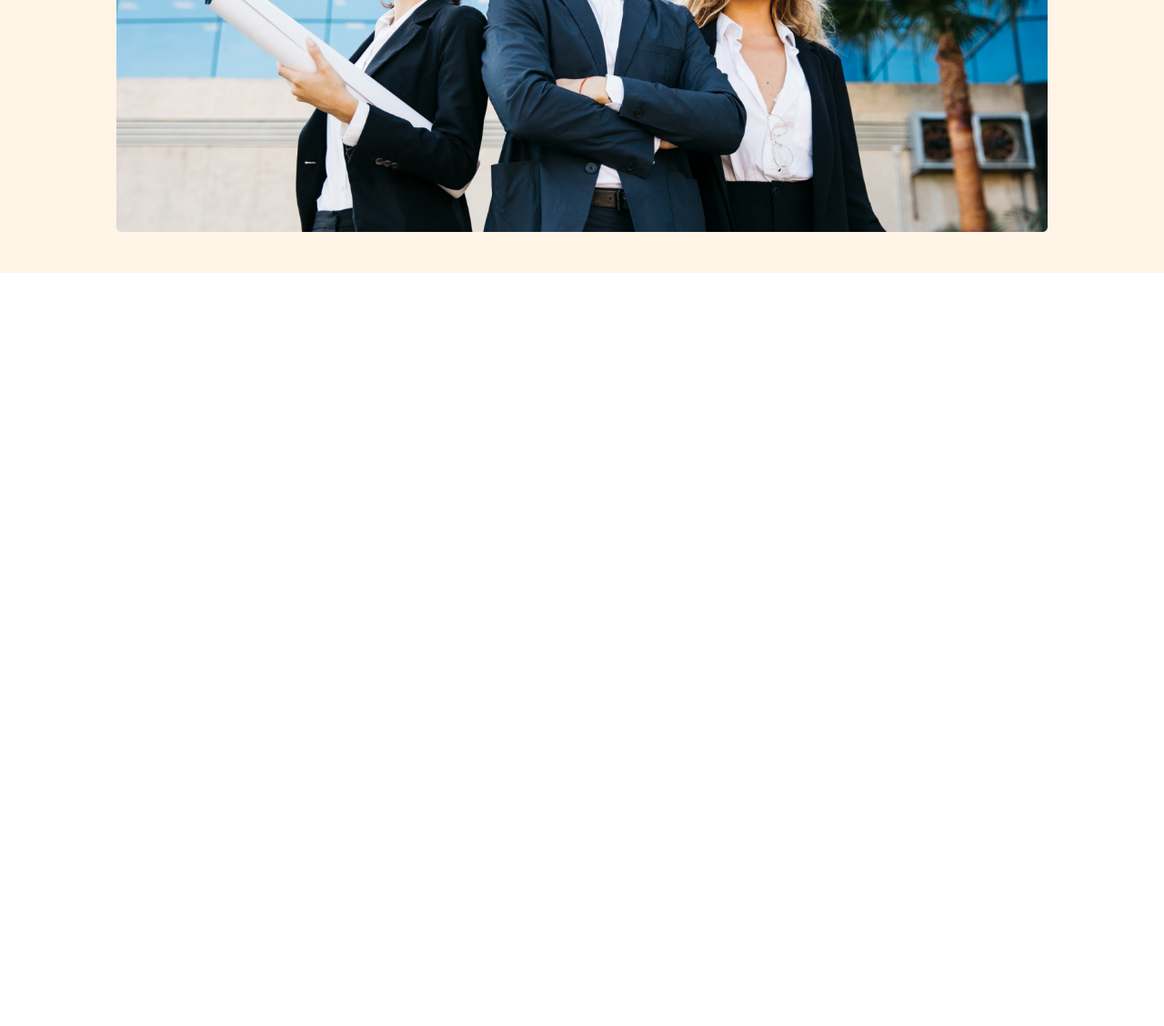
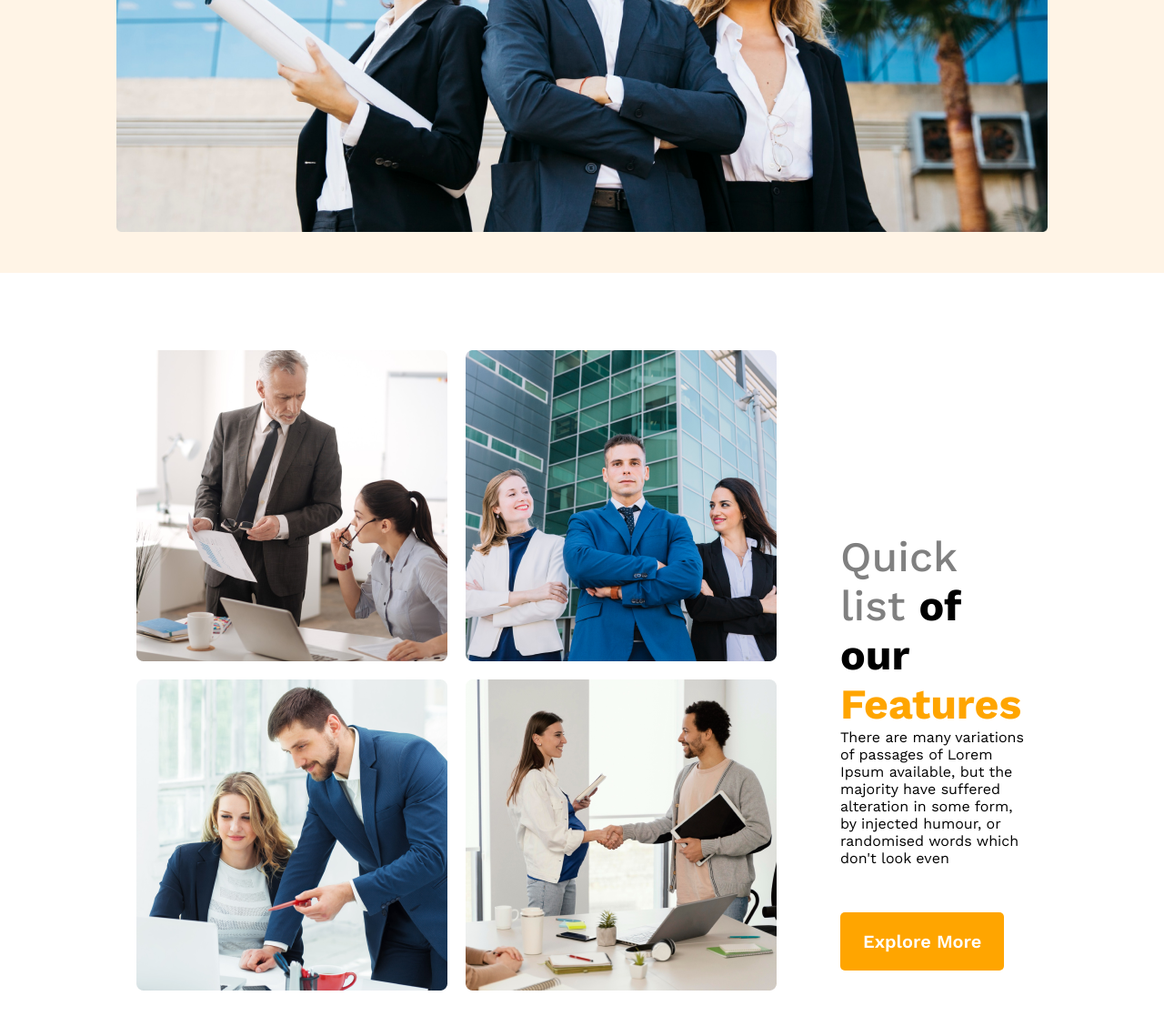
Before and after one commit to Sakhawat-Saim/architect-web, a plain HTML site: page index.html in a window 1280 px wide. Shown: the part 853-1981 px from the top of the page at 91% size. Before the commit the page ends 1153 px from the top, so only its background shows below. Drawn offline with nearby package versions, Linux system fonts and the light colour scheme.

Commit message:
third-commit

```diff
--- a/index.html
+++ b/index.html
@@ -32,8 +32,29 @@
         <button class="explore-btn">Explore More</button>
       </div>
       <div>
-        <img class="img-header" src="images/banner.png" alt="">
+        <img class="img-header" src="images/banner.png" alt="" />
       </div>
     </header>
+    <main>
+      <section>
+        <div class="architect-container">
+          <div class="list-architect">
+            <img src="images/team1.png" alt="" />
+            <img src="images/team2.png" alt="" />
+            <img src="images/team3.png" alt="" />
+            <img src="images/team4.png" alt="" />
+          </div>
+          <div class="feature-architect">
+            <h2>Quick list <span style="font-weight: 700; color: black;">of our </span><span style="font-weight: 700; color: orange;">Features</span></h2>
+            <p>
+              There are many variations of passages of Lorem Ipsum available,
+              but the majority have suffered alteration in some form, by
+              injected humour, or randomised words which don't look even
+            </p>
+            <button class="explore-btn">Explore More</button>
+          </div>
+        </div>
+      </section>
+    </main>
   </body>
 </html>
--- a/style/style.css
+++ b/style/style.css
@@ -69,6 +69,27 @@ nav ul li {
     margin-top: 50px;
 }
 
+.architect-container {
+    display: flex;
+    padding: 85px 150px;
+    gap: 70px;
+}
+
+.list-architect {
+    display: grid;
+    grid-template-columns: repeat(2, 1fr);
+    column-gap: 20px;
+    row-gap: 20px;
+}
+
+
+.feature-architect {
+    width: 537px;
+    height: 304px;
+    margin: 0 auto;
+    margin-top: 200px;
+}
+
 .img-header {
     width: 80%;
     margin-left: auto;
@@ -76,3 +97,9 @@ nav ul li {
     display: block;
     padding-bottom: 45px;
 }
+
+.feature-architect h2 {
+    font-size: 2.9em;
+    font-weight: 500;
+    color: gray;
+}
```
